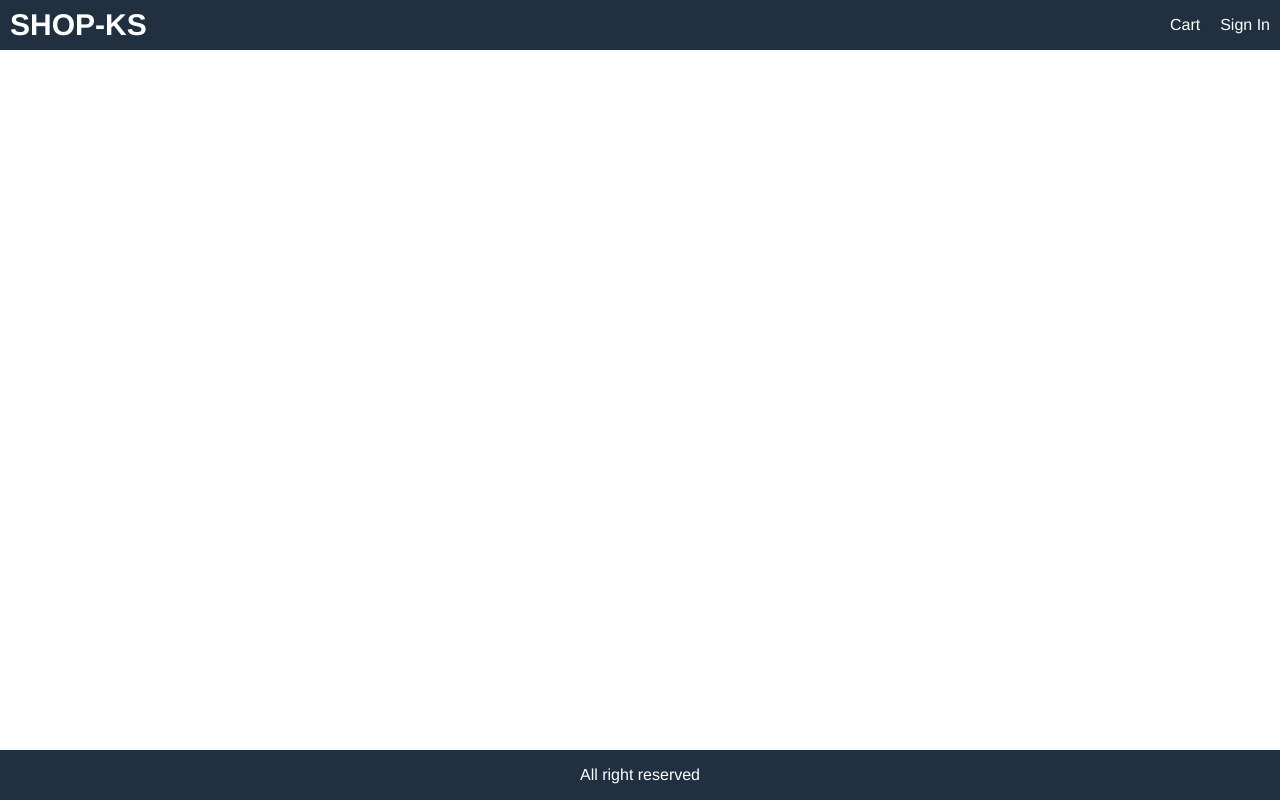
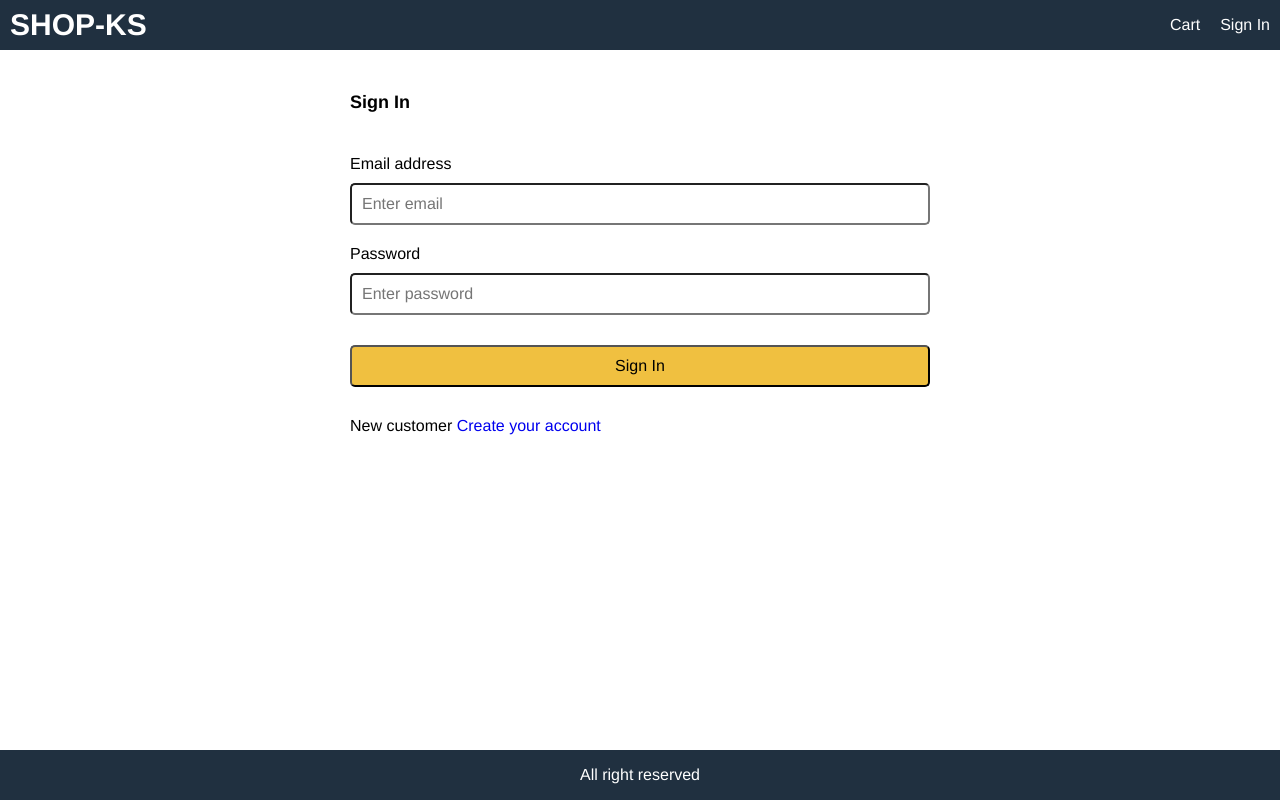
Before and after one commit to er48730/shop-ks, a React (Create React App) app in the folder frontend/: page /signin in a window 1280 px wide. Built offline with nearby package versions, Linux system fonts and the light colour scheme.

Commit message:
Sign in screen design

```diff
--- a/frontend/src/App.js
+++ b/frontend/src/App.js
@@ -1,15 +1,14 @@
 import React from "react";
 import { useSelector } from "react-redux";
-import { BrowserRouter, Link, Route } from 'react-router-dom';
+import { BrowserRouter, Link, Route } from "react-router-dom";
 import CartScreen from "./screens/CartScreen";
 import HomeScreen from "./screens/HomeScreen";
 import ProductScreen from "./screens/ProductScreen";
-
+import SigninScreen from "./screens/SigninScreen";
 
 function App() {
-
-  const cart = useSelector(state => state.cart);
-  const {cartItems} = cart;
+  const cart = useSelector((state) => state.cart);
+  const { cartItems } = cart;
   return (
     <BrowserRouter>
       <div className="grid-container">
@@ -20,8 +19,9 @@
             </a>
           </div>
           <div>
-          <a href="/cart">Cart
-          {cartItems.length > 0 &&(
+            <a href="/cart">
+              Cart
+              {cartItems.length > 0 && (
                 <span className="badge">{cartItems.length}</span>
               )}
             </a>
@@ -31,6 +31,7 @@
         <main>
           <Route path="/cart/:id?" component={CartScreen}></Route>
           <Route path="/product/:id" component={ProductScreen}></Route>
+          <Route path="/signin" component={SigninScreen}></Route>
           <Route path="/" component={HomeScreen} exact></Route>
         </main>
         <footer className="row center">All right reserved</footer>
--- a/frontend/src/index.css
+++ b/frontend/src/index.css
@@ -199,3 +199,20 @@
   color: #a02020;
   background-color: #ffe0e0;
 }
+
+/* form */
+.form {
+  max-width: 60rem;
+  margin: 0 auto;
+}
+
+.form > div {
+  display: flex;
+  flex-direction: column;
+  margin: 1rem;
+}
+
+.form label {
+  margin: 1rem 0;
+  display: block;
+}
--- /dev/null
+++ b/frontend/src/screens/SigninScreen.js
@@ -0,0 +1,49 @@
+import React, { useState } from "react";
+import { Link } from "react-router-dom";
+
+export default function SigninScreen() {
+  const [email, setEmail] = useState("");
+  const [password, setPassword] = useState("");
+  const submitHandler = (e) => {
+    e.preventDefault();
+  };
+  return (
+    <form className="form" onSubmit={submitHandler}>
+      <div>
+        <h1>Sign In</h1>
+      </div>
+      <div>
+        <label htmlFor="email">Email address</label>
+        <input
+          type="email"
+          id="email"
+          placeholder="Enter email"
+          required
+          onChange={(e) => setEmail(e.target.value)}
+        ></input>
+      </div>
+      <div>
+        <label htmlFor="password">Password</label>
+        <input
+          type="password"
+          id="password"
+          placeholder="Enter password"
+          required
+          onChange={(e) => setPassword(e.target.value)}
+        ></input>
+      </div>
+      <div>
+        <label />
+        <button className="primary" type="submit">
+          Sign In
+        </button>
+      </div>
+      <div>
+        <label />
+        <div>
+          New customer <Link to="/register">Create your account</Link>
+        </div>
+      </div>
+    </form>
+  );
+}
```
Lines whose indentation alone changed are shown as unchanged.
